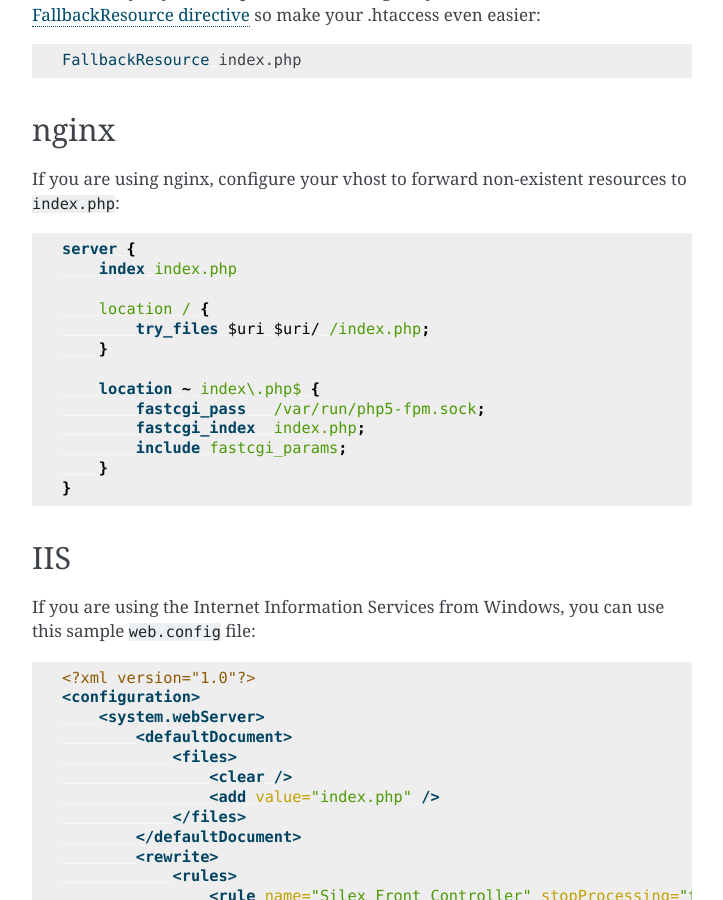
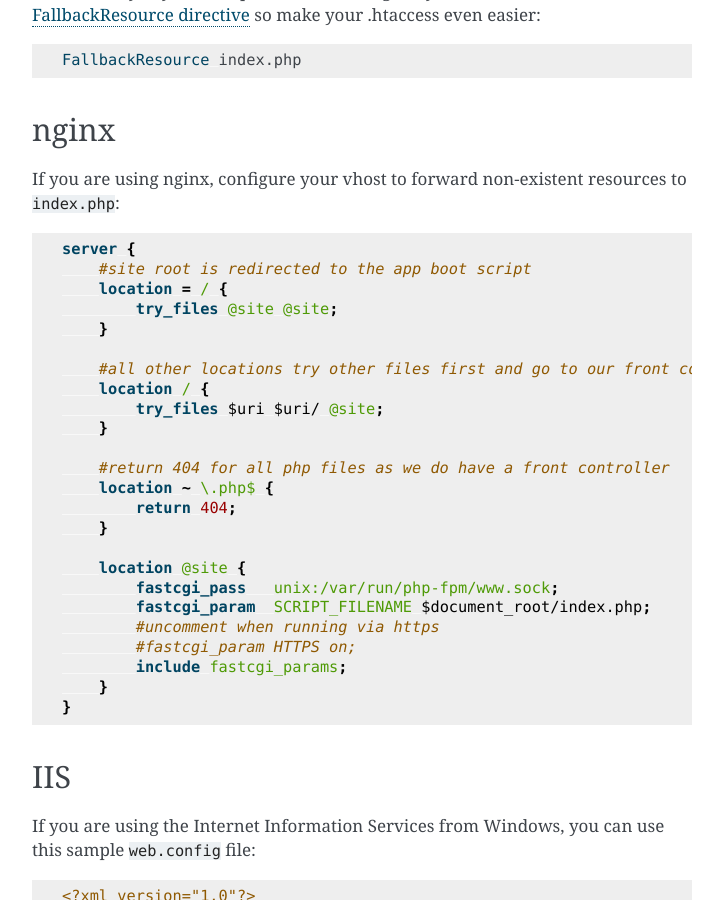
Before and after one commit to silexphp/Silex, a Sphinx documentation site: the page built from doc/web_servers.rst, in a window 1280 px wide and 900 px high, scrolled down 590 px. Shown: the whole window, without its empty margins (388-1111 px from the left). Built offline with Sphinx 7.4.7, drawn with Linux system fonts in a browser that asks for light colours.

Commit message:
improved nginx config. It's secure by default now.

```diff
--- a/doc/web_servers.rst
+++ b/doc/web_servers.rst
@@ -39,15 +39,26 @@
 .. code-block:: nginx
 
     server {
-        index index.php
-
-        location / {
-            try_files $uri $uri/ /index.php;
+        #site root is redirected to the app boot script
+        location = / {
+            try_files @site @site;
         }
 
-        location ~ index\.php$ {
-            fastcgi_pass   /var/run/php5-fpm.sock;
-            fastcgi_index  index.php;
+        #all other locations try other files first and go to our front controller if none of them exists
+        location / {
+            try_files $uri $uri/ @site;
+        }
+
+        #return 404 for all php files as we do have a front controller
+        location ~ \.php$ {
+            return 404;
+        }
+
+        location @site {
+            fastcgi_pass   unix:/var/run/php-fpm/www.sock;
+            fastcgi_param  SCRIPT_FILENAME $document_root/index.php;
+            #uncomment when running via https
+            #fastcgi_param HTTPS on;
             include fastcgi_params;
         }
     }
```
